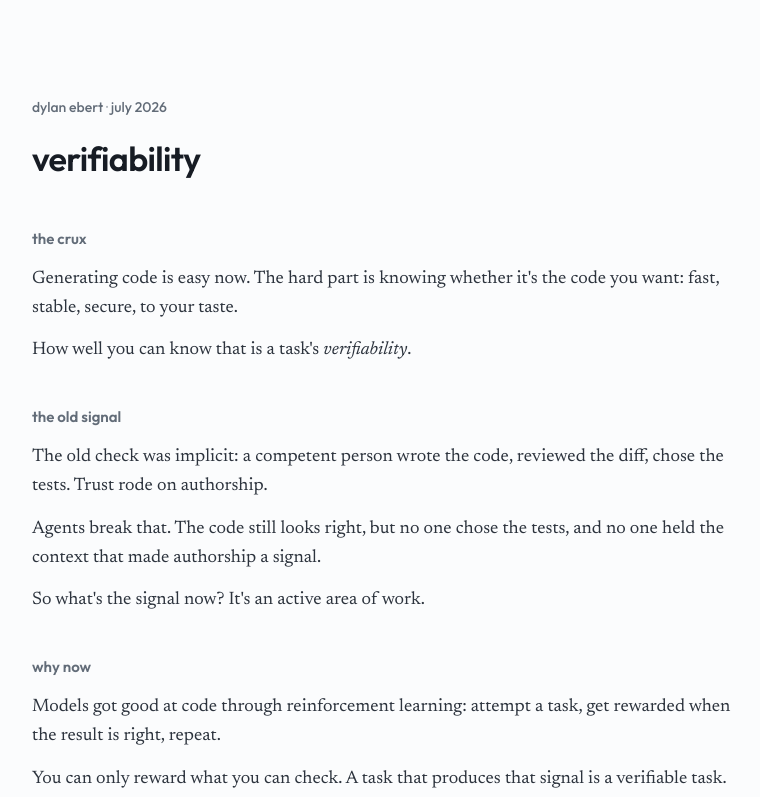
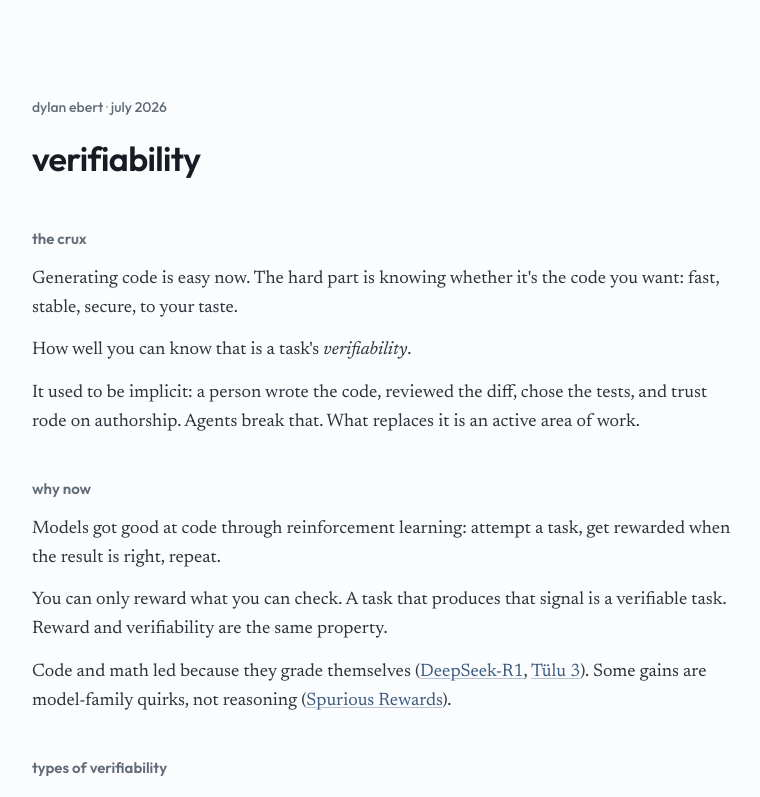
Before and after one commit to dylanebert/verifiability, a Svelte app: page / in a window 1280 px wide. Shown: the top 797 px of the page, without its empty margins (252-1012 px from the left). Built offline with nearby package versions, Linux system fonts and the light colour scheme.

Commit message:
consolidate opening: merge 'the old signal' into 'the crux' (3 preamble sections -> 2)

```diff
--- a/src/App.svelte
+++ b/src/App.svelte
@@ -16,19 +16,11 @@
     <p>
       How well you can know that is a task's <em>verifiability</em>.
     </p>
-  </section>
-
-  <section class="section">
-    <h2>the old signal</h2>
     <p>
-      The old check was implicit: a competent person wrote the code, reviewed
-      the diff, chose the tests. Trust rode on authorship.
+      It used to be implicit: a person wrote the code, reviewed the diff, chose
+      the tests, and trust rode on authorship. Agents break that. What replaces
+      it is an active area of work.
     </p>
-    <p>
-      Agents break that. The code still looks right, but no one chose the tests,
-      and no one held the context that made authorship a signal.
-    </p>
-    <p>So what's the signal now? It's an active area of work.</p>
   </section>
 
   <section class="section">
```
